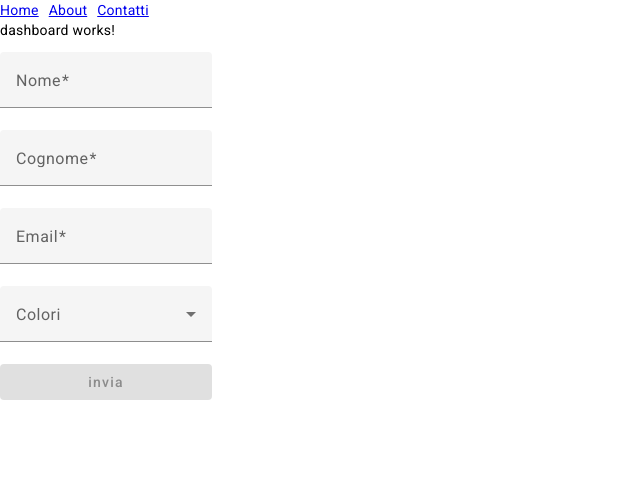
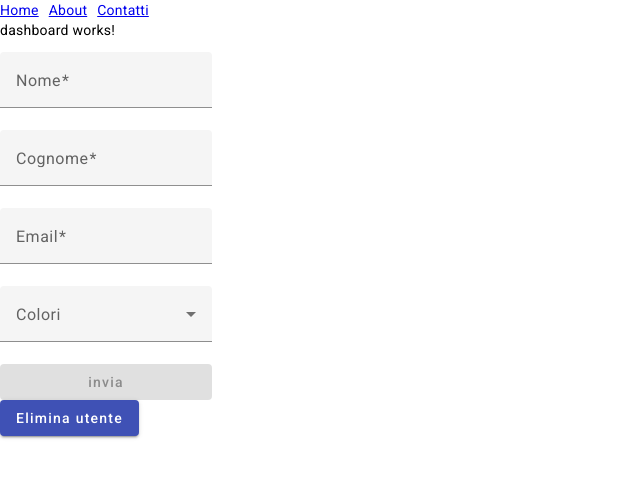
Before and after one commit to Castels88/Angular-corso, an Angular app: page /dashboard in a window 1280 px wide. Shown: the top 478 px of the page, without its empty margins (0-640 px from the left). Built offline with nearby package versions, Linux system fonts and the light colour scheme.

Commit message:
fine lezione

```diff
--- a/src/app/componenti/contatti/contatti.component.ts
+++ b/src/app/componenti/contatti/contatti.component.ts
@@ -11,12 +11,9 @@ import { FirebaseService } from 'src/app/servizi/firebase.service';
 export class ContattiComponent implements OnInit {
   persone: any;
   persona: any;
-  //andiamo ad aggiungere il servizio di firebase in modo da impostare la get
-  //nel onInit andiamo a dichiarare firebase.get(il nostro url )e non scordiamoci
-  //il subscribe senno non parte
+
   constructor(private firebase: FirebaseService) {}
   ngOnInit(): void {
-    // this.persone = this.servizioProva.getPersone();
     this.firebase
       .getPersone(
         'https://angular-corso-default-rtdb.europe-west1.firebasedatabase.app/.json'
@@ -24,12 +21,10 @@ export class ContattiComponent implements OnInit {
       .subscribe((data: any) => {
         console.log(data);
         this.persone = Object.keys(data).map((key) => {
+          data[key]['id'] = key;
           return data[key];
         });
         console.log(this.persone);
       });
   }
 }
-//c'è un errore perche angular non legge i dati che ci sono
-//nei contatti e dice che ritorna un oggetto di oggetto
-//in questi casi si deve fare il map degli oggetti
--- a/src/app/componenti/dashboard/dashboard.component.html
+++ b/src/app/componenti/dashboard/dashboard.component.html
@@ -1,7 +1,7 @@
 <p>dashboard works!</p>
 <!--
-in questa lezione vedremo come prendere dati dal nostro DB
-quindi andiamo nel servizio che gestisce le chiamate DB firebase=>
+in questa lezione vedremo come eliminare i dati dal nostro DB
+andiamo prima a creare il metodo nel servixo=>
 -->
 <form [formGroup]="homeform" (ngSubmit)="onSubmit()">
   <mat-form-field appearance="fill">
@@ -28,3 +28,5 @@ quindi andiamo nel servizio che gestisce le chiamate DB firebase=>
 
   <button mat-raised-button color="primary" type="submit" [disabled]="!homeform.valid">invia</button>
 </form>
+
+<button mat-raised-button color="primary" (click)="onDeletePersona()">Elimina utente</button>
--- a/src/app/componenti/dashboard/dashboard.component.ts
+++ b/src/app/componenti/dashboard/dashboard.component.ts
@@ -18,17 +18,11 @@ export class DashboardComponent implements OnInit {
       email: new FormControl(null, [Validators.required, Validators.email]),
       colore: new FormControl(),
     });
-    //dopo che abbiamo inserito il nostro servizio firebase
-    //andiamo a dichiararlo con la funzione e dentro la funzione
-    //passiamo l url di firebase.json molto importante perchè firebase
-    //lo richiedo ed il body ossia cosa vogliamo inviare e infine
-    //per far si che i dati vengano inviati dobbiamo mettere il subscribe
   }
 
   onSubmit() {
     console.log(this.homeform);
-    //vediamo come mandare i dati del form quindi nel body della chiamata
-    //vado a mettere
+
     this.firebase
       .insertPersona(
         'https://angular-corso-default-rtdb.europe-west1.firebasedatabase.app/.json',
@@ -43,4 +37,16 @@ export class DashboardComponent implements OnInit {
         console.log(data);
       });
   }
+  //andiamo a creare la ondelete che funzionerà sul button creato
+
+  onDeletePersona() {
+    this.firebase
+      .deletePersona(
+        'https://angular-corso-default-rtdb.europe-west1.firebasedatabase.app/',
+        '-NRhc6ldKizR7OlZkMEo'
+      )
+      .subscribe((data) => {
+        console.log(data);
+      });
+  }
 }
--- a/src/app/servizi/firebase.service.ts
+++ b/src/app/servizi/firebase.service.ts
@@ -7,13 +7,16 @@ import { Injectable } from '@angular/core';
 export class FirebaseService {
   constructor(private http: HttpClient) {}
 
-  //andiamo a scrivere la nostra funzione per il get
-  //stavolta pero senza body perche i dati che riceviamo hanno gia un body
-  //adesso invece di amdare in dasboard andiamo in contatti.ts=>
+  //andiamo a creare la deletePersona che avra 2 parametri l url e l id
+  //che saranno come sappiamo delle stringhe
+  //andiamo ad implementarlo nel dashboard.ts
   insertPersona(url: string, body: {}) {
     return this.http.post(url, body);
   }
   getPersone(url: string) {
     return this.http.get(url);
   }
+  deletePersona(url: string, id: string) {
+    return this.http.delete(`${url}/${id}.json`);
+  }
 }
```
